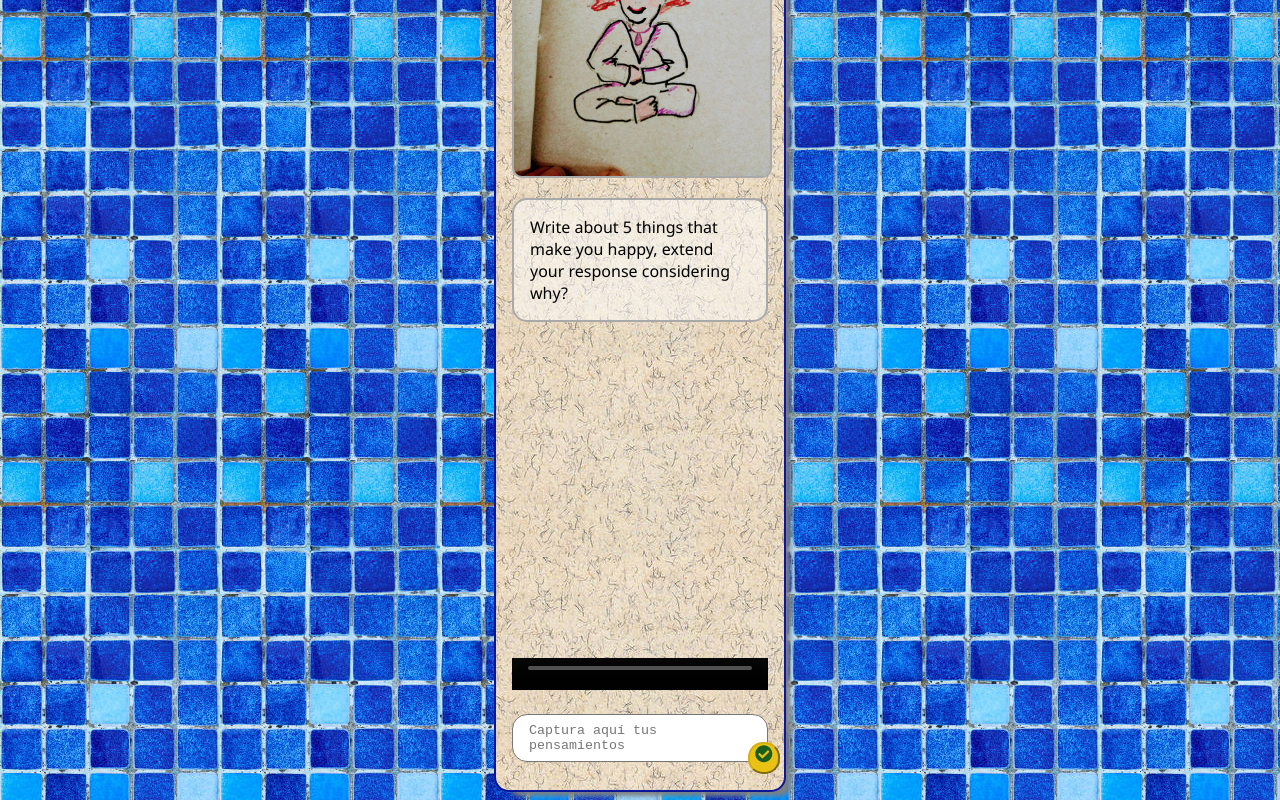
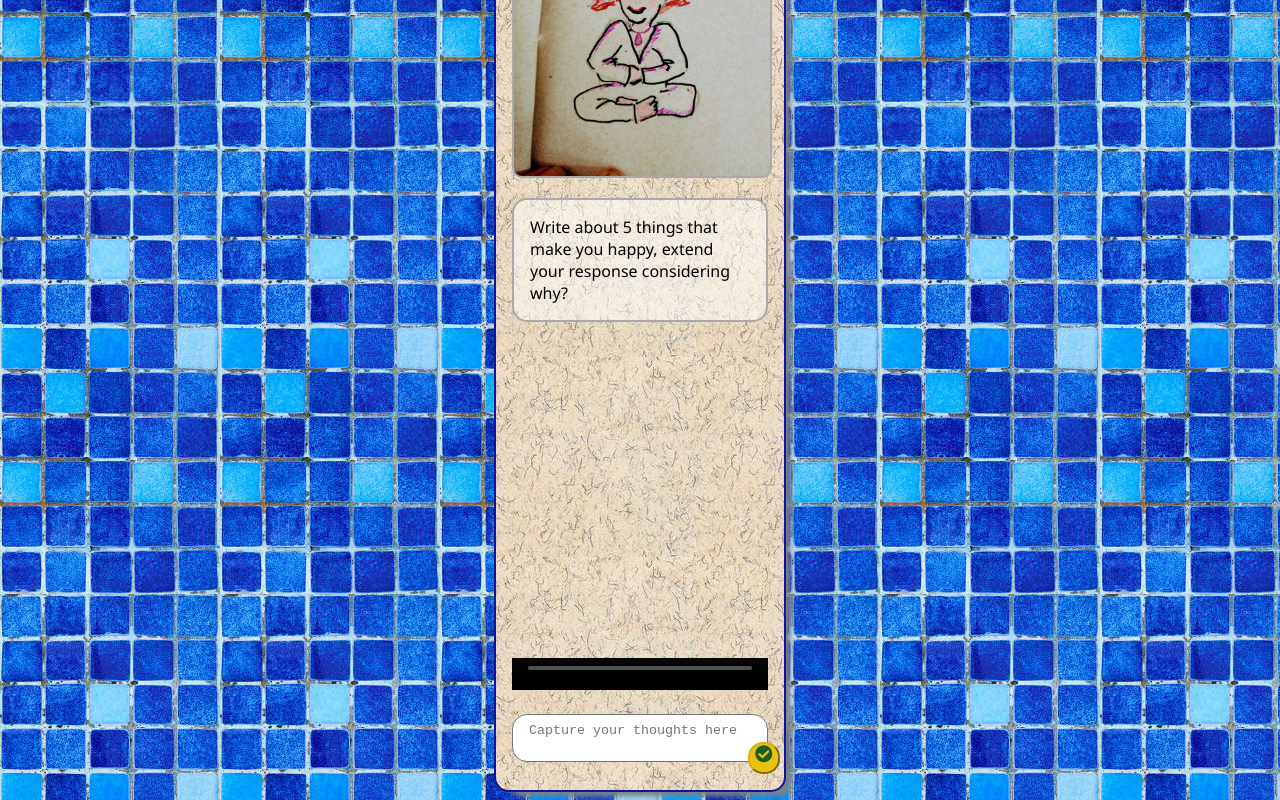
Before and after one commit to oscarnava/aquiconectandome, a React (Create React App) app: page / in a window 1280 px wide. Shown: the part 342-1142 px from the top of the page. Built offline with nearby package versions, Linux system fonts and the light colour scheme; grey boxes are pictures that could not be loaded.

Commit message:
Refactor some issues with language management

```diff
--- a/src/App.js
+++ b/src/App.js
@@ -5,10 +5,9 @@ import i18n from './services/i18n';
 import IndexContainer from './containers/indexContainer';
 import CubeMenu from './components/cubeMenu';
 import './styles/app.sass';
+import Globals from './globals';
 
-const language = /^([^-]+)(-.*)?$/.exec(navigator.language)[1].toLowerCase();
-
-console.log({ language });
+const { DEFAULT_LANGUAGE } = Globals;
 
 const themeOpts = {
   es: {
@@ -42,9 +41,8 @@ export default class App extends React.Component {
   }
 
   async fetchIndexContents() {
-    await request({ cmd: 'bitacora', language })
+    await request({ cmd: 'bitacora', DEFAULT_LANGUAGE })
       .then((cards) => {
-        // console.log('App', { cards });
         if (this.indexContainer.current) {
           this.indexContainer.current.cardsInfo = cards;
         }
@@ -55,15 +53,15 @@ export default class App extends React.Component {
     const { theme } = this.state;
     return (
       <main className={`app ${theme}`}>
-        <header className={theme}>{i18n('Mi bitácora', language)}</header>
+        <header className={theme}>{i18n('AppName')}</header>
         <CubeMenu
           selected={theme}
-          options={themeOpts[language] || themeOpts.esp}
+          options={themeOpts[DEFAULT_LANGUAGE] || themeOpts[DEFAULT_LANGUAGE]}
           width="5.1rem"
           height="3.3rem"
           onSelect={this.onMenuSelect}
         />
-        <IndexContainer ref={this.indexContainer} language={language} />
+        <IndexContainer ref={this.indexContainer} language={DEFAULT_LANGUAGE} />
       </main>
     );
   }
--- a/src/components/indexCard.js
+++ b/src/components/indexCard.js
@@ -13,6 +13,7 @@ const {
   STATUS_DONE,
   STATUS_PENDING,
   STATUS_UNAVAILABLE,
+  DEFAULT_LANGUAGE,
 } = Globals;
 
 const imageURL = (imgName) => `${process.env.PUBLIC_URL}/img/${imgName}`;
@@ -104,7 +105,7 @@ class IndexCard extends React.Component {
             <button className="btn done" type="button" data-id={id} onClick={this.onDoneClick.bind(this, id)}>
               <FontAwesomeIcon icon={faCheckCircle} />
             </button>
-            <textarea ref={this.textArea} placeholder="Captura aquí tus pensamientos" rows="2" onChange={this.onMemoChange.bind(this, id)} value={memo} />
+            <textarea ref={this.textArea} placeholder={i18n('placeholder', language)} rows="2" onChange={this.onMemoChange.bind(this, id)} value={memo} />
           </>
         ));
 
@@ -151,7 +152,7 @@ IndexCard.propTypes = {
 };
 
 IndexCard.defaultProps = {
-  language: 'es',
+  language: DEFAULT_LANGUAGE,
   video: [],
   audio: [],
   hidden: false,
--- a/src/containers/indexContainer.js
+++ b/src/containers/indexContainer.js
@@ -3,6 +3,9 @@ import PropTypes from 'prop-types';
 import dataManager from '../services/dataManager';
 import IndexCard from '../components/indexCard';
 import '../styles/cards.sass';
+import Globals from '../globals';
+
+const { DEFAULT_LANGUAGE } = Globals;
 
 class IndexContainer extends React.Component {
   constructor(props) {
@@ -51,4 +54,4 @@ class IndexContainer extends React.Component {
 export default IndexContainer;
 
 IndexContainer.propTypes = { language: PropTypes.string };
-IndexContainer.defaultProps = { language: 'es' };
+IndexContainer.defaultProps = { language: DEFAULT_LANGUAGE };
--- a/src/globals/index.js
+++ b/src/globals/index.js
@@ -1,6 +1,10 @@
+const urlParams = new URLSearchParams(window.location.search);
+const browserLanguage = /^([^-]+)(-.*)?$/.exec(navigator.language)[1].toLowerCase();
+
 export default {
   SOUND_URL: './snd',
   STATUS_DONE: 'DONE',
   STATUS_PENDING: 'PENDING',
   STATUS_UNAVAILABLE: 'UNAVAILABLE',
+  DEFAULT_LANGUAGE: urlParams.get('lang') || browserLanguage,
 };
--- a/src/services/i18n.js
+++ b/src/services/i18n.js
@@ -1,8 +1,13 @@
+import Globals from '../globals';
+
+const { DEFAULT_LANGUAGE } = Globals;
+
 const labels = {
   Entrada: { en: 'Entry' },
-  'Mi bitácora': { en: 'My binnacle' },
+  AppName: { es: 'Mi bitácora', en: 'My binnacle' },
+  placeholder: { es: 'Captura aquí tus pensamientos', en: 'Capture your thoughts here' },
 };
 
-const i18n = (name, language = '*') => (labels[name] ? (labels[name][language] || name) : name);
+const i18n = (name, language = DEFAULT_LANGUAGE) => (labels[name] ? (labels[name][language] || name) : name);
 
 export default i18n;
```
